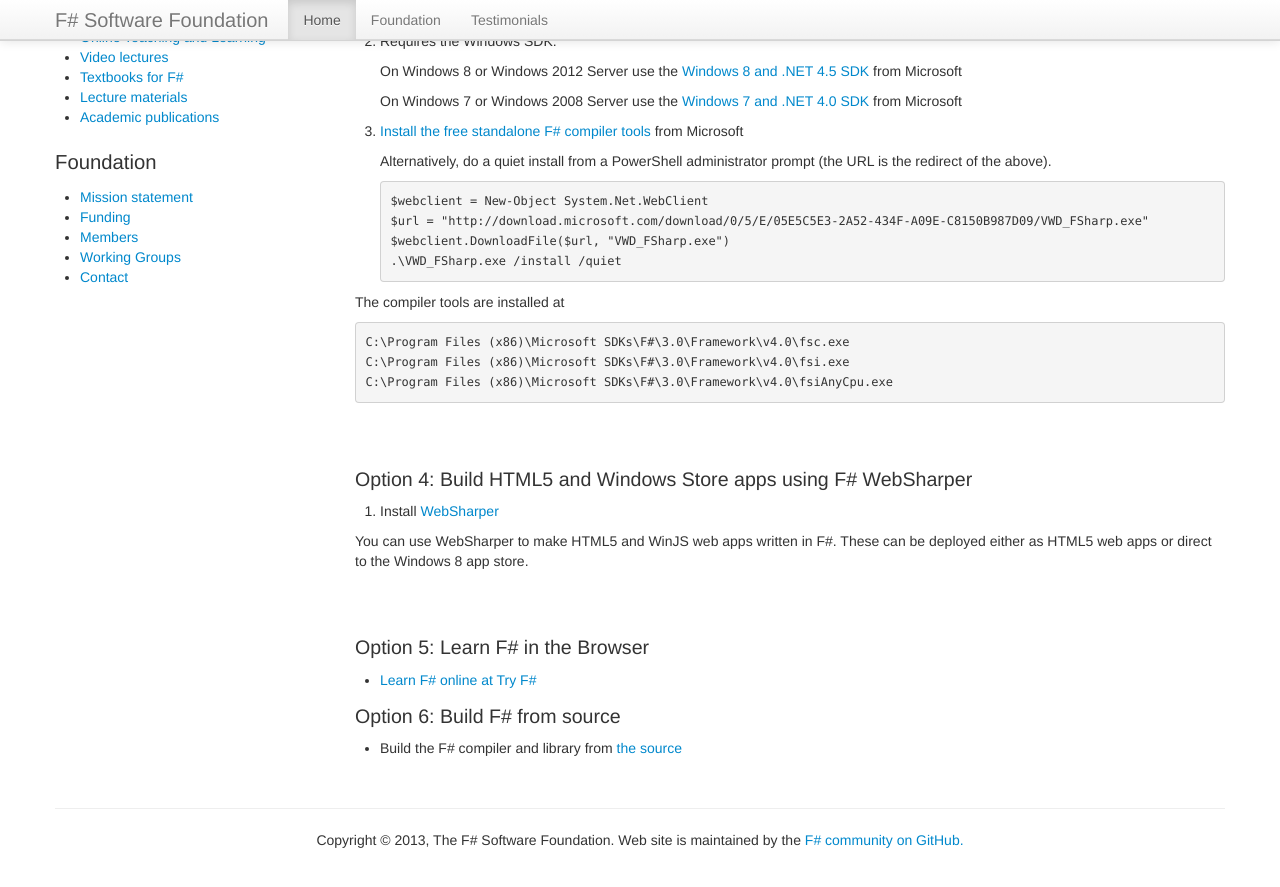
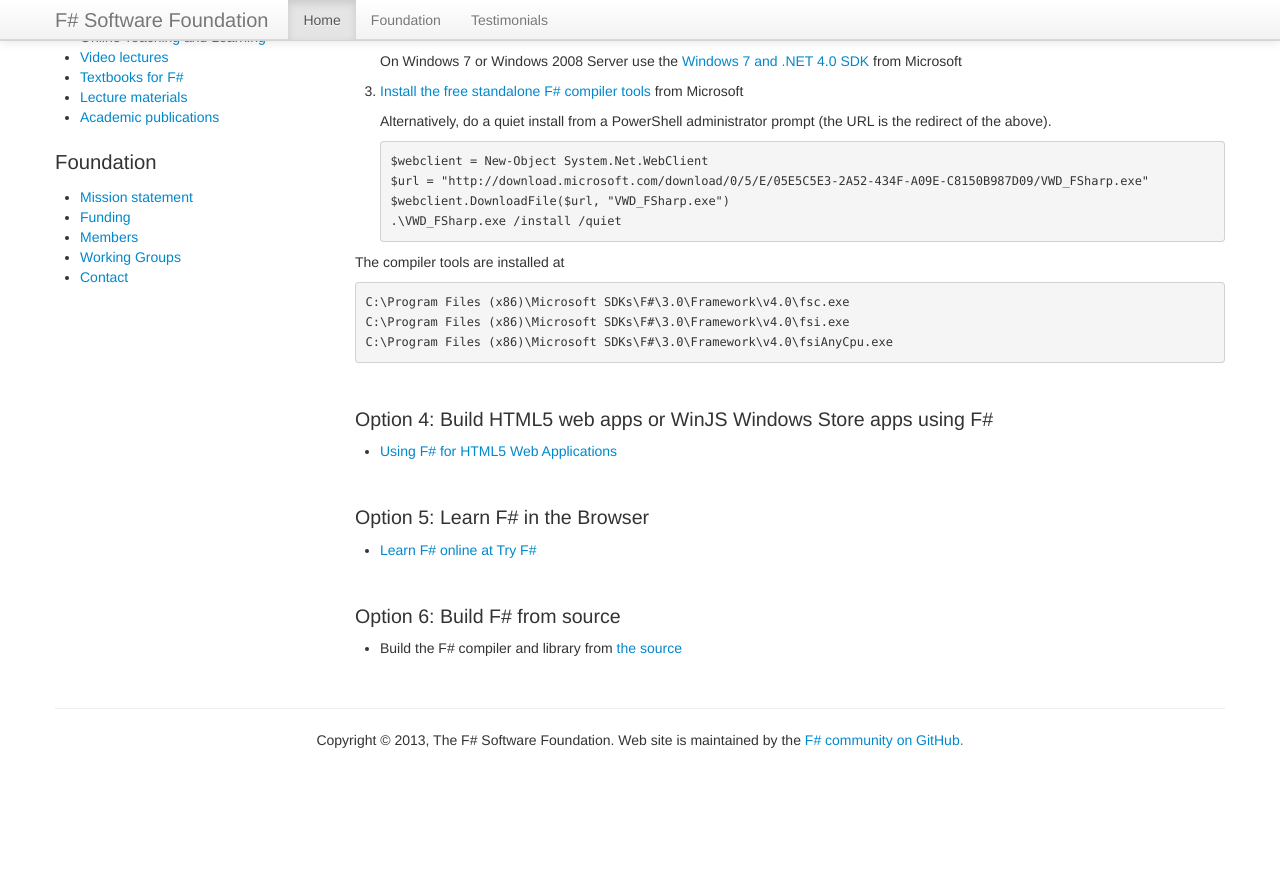
Before and after one commit to fsharp/fsharp.org, a Jekyll site: the page built from use/windows/index.md, in a window 1280 px wide and 900 px high, scrolled down 868 px. Shown: the top 887 px of the window. Built offline with Jekyll 4.4.1, drawn with Linux system fonts in a browser that asks for light colours; nearby versions of some CDN libraries; some web fonts are replaced; comment, search, counter and statistics services are not loaded; after the commit the page ends 1668 px from its top, so only the background shows below that.

```diff
--- a/use/windows/index.md
+++ b/use/windows/index.md
@@ -24,8 +24,6 @@
 To enable this, either upgrade to ReSharper 8.0.10.1959 or greater, or install the [resharper-fsi-friendly](https://github.com/citizenmatt/resharper-fsi-friendly) plugin.
 
 <br />
-<br />
-
 
 ### Option 2: Install F# and Xamarin Studio
 
@@ -38,9 +36,6 @@
 3. Install the F# Addin for Xamarin Studio or MonoDevelop from the Addin Gallery
 
 <br />
-<br />
-
-
 
 ### Option 3: Install the F# compiler and tools alone
 
@@ -74,22 +69,19 @@
     C:\Program Files (x86)\Microsoft SDKs\F#\3.0\Framework\v4.0\fsiAnyCpu.exe
 
 <br />
-<br />
 
-### Option 4: Build HTML5 and Windows Store apps using F# WebSharper
+### Option 4: Build HTML5 web apps or WinJS Windows Store apps using F#
 
-1. Install [WebSharper](http://www.websharper.com)
+* [Using F# for HTML5 Web Applications](/use/html5)
 
-You can use WebSharper to make HTML5 and WinJS web apps written in F#. These can be deployed either as HTML5
-web apps or direct to the Windows 8 app store.
-
-<br />
 <br />
 
 ### Option 5: Learn F# in the Browser
 
 * [Learn F# online at Try F#](http://tryfsharp.org)
 
+<br />
+
 ### Option 6: Build F# from source
 
 * Build the F# compiler and library from [the source](http://fsharp.github.com/fsharp)
```
